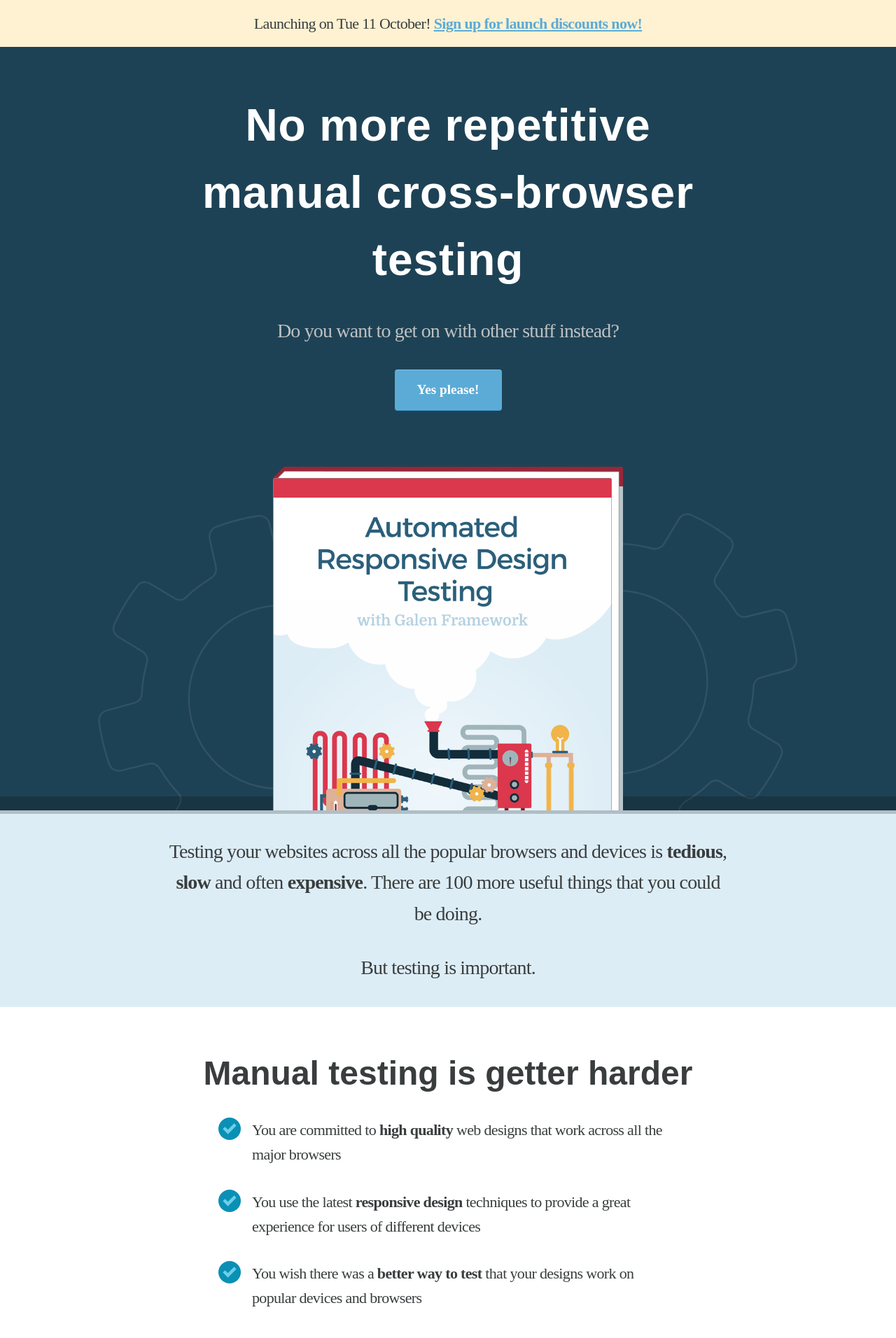
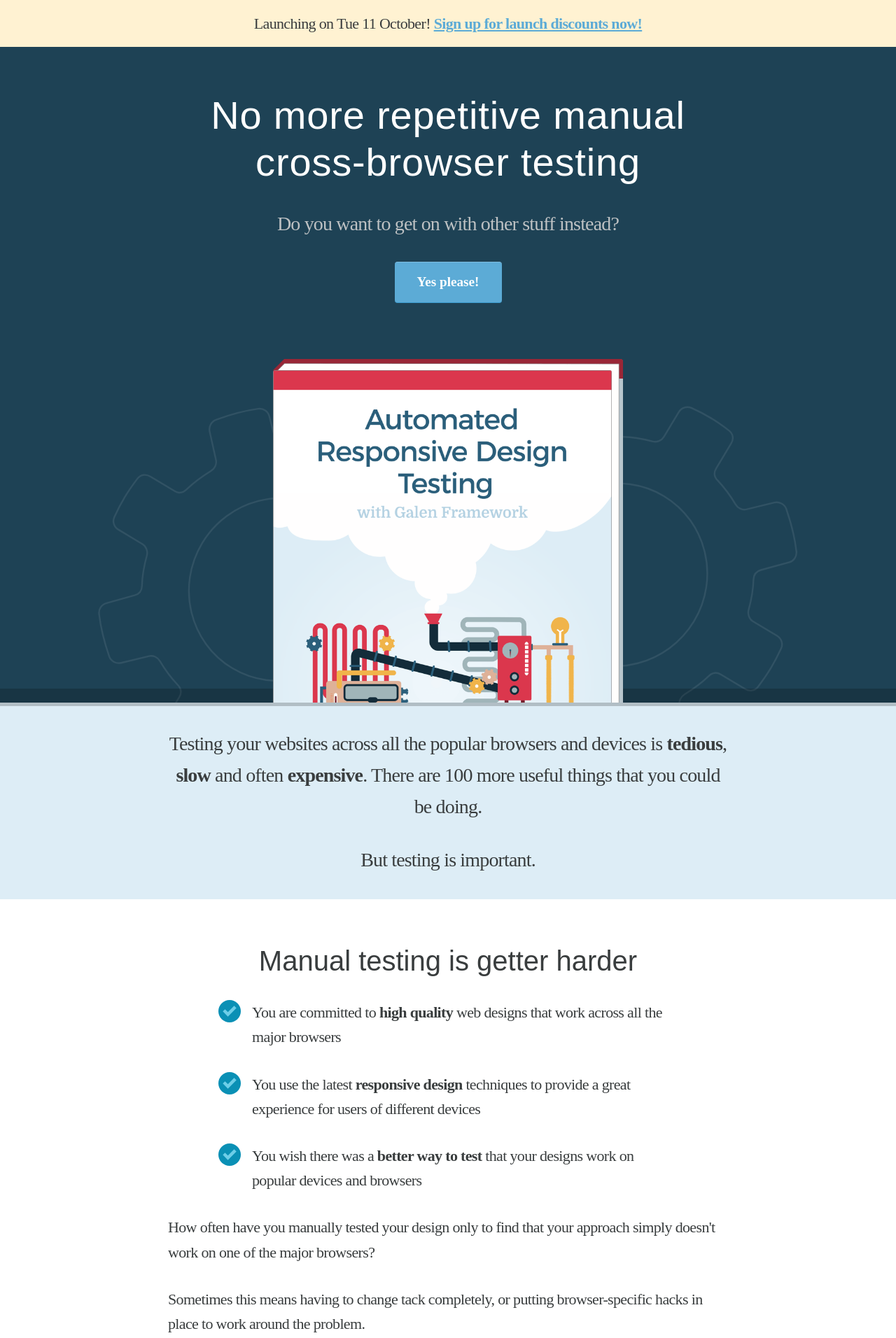
Before and after one commit to froots/froots.github.io, a Jekyll site: the page built from automated-responsive-design-testing/index.html, in a window 1280 px wide. Shown: the top 1912 px of the page at 70% size. Built offline with Jekyll 4.4.1, drawn with Linux system fonts in a browser that asks for light colours.

Commit message:
Typography changes

```diff
--- a/_layouts/landing.html
+++ b/_layouts/landing.html
@@ -14,7 +14,7 @@
       dataLayer = [];
       // Fonts
       WebFontConfig = {
-        google: { families: [ 'Merriweather:400,700,400italic:latin', 'Oswald::latin' ] }
+        google: { families: [ 'Merriweather:400,700,400italic:latin', 'Montserrat:400:latin' ] }
       };
       (function() {
         var wf = document.createElement('script');
--- a/_sass/landing/_base.scss
+++ b/_sass/landing/_base.scss
@@ -30,7 +30,7 @@ html {
 body {
   background-color: $color-background;
   color: $color-text;
-  font-family: 'Merriweather', serif;
+  font-family: $family-body;
   font-size: 1rem;
   line-height: 1.6;
   -webkit-font-smoothing: antialiased;
--- a/_sass/landing/_typography.scss
+++ b/_sass/landing/_typography.scss
@@ -4,34 +4,35 @@ h1, h2, h3, h4, h5, h6, p, ul {
 }
 
 h1, h2 {
-  font-family: Oswald, sans-serif;
+  font-family: $family-display;
+  font-weight: normal;
   text-align: center;
 }
 
 h1 {
-  font-size: 2.5rem;
+  font-size: 2.2rem;
   letter-spacing: .015em;
-  line-height: 1.5;
+  line-height: 1.2;
 
   @include breakpoint-up($phablet) {
-    font-size: 3.25rem;
+    font-size: 2.75rem;
   }
 
   @include breakpoint-up($tablet) {
-    font-size: 4rem;
+    font-size: 3.5rem;
   }
 }
 
 h2 {
-  font-size: 2rem;
-  line-height: 1.3;
+  font-size: 1.8rem;
+  line-height: 1.2;
 
   @include breakpoint-up($phablet) {
-    font-size: 2.5rem;
+    font-size: 2.2rem;
   }
 
   @include breakpoint-up($tablet) {
-    font-size: 3rem;
+    font-size: 2.5rem;
   }
 }
 
--- a/_sass/landing/_vars.scss
+++ b/_sass/landing/_vars.scss
@@ -45,3 +45,8 @@ $tablet: 45rem;
 // Animation
 
 $transition-time: 0.3s;
+
+// Fonts
+
+$family-display: 'Montserrat', sans-serif;
+$family-body: 'Merriweather', serif;
```
